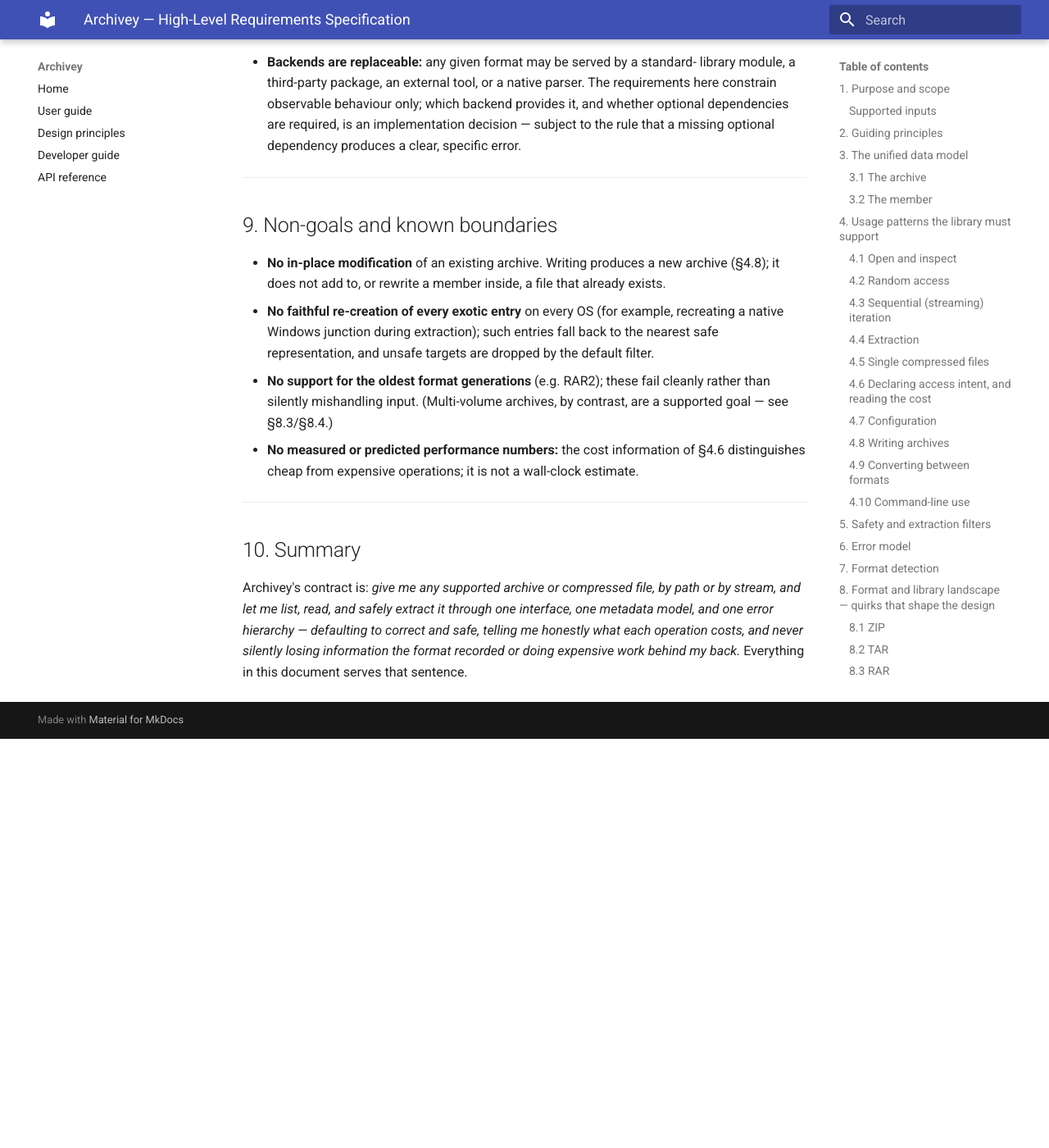
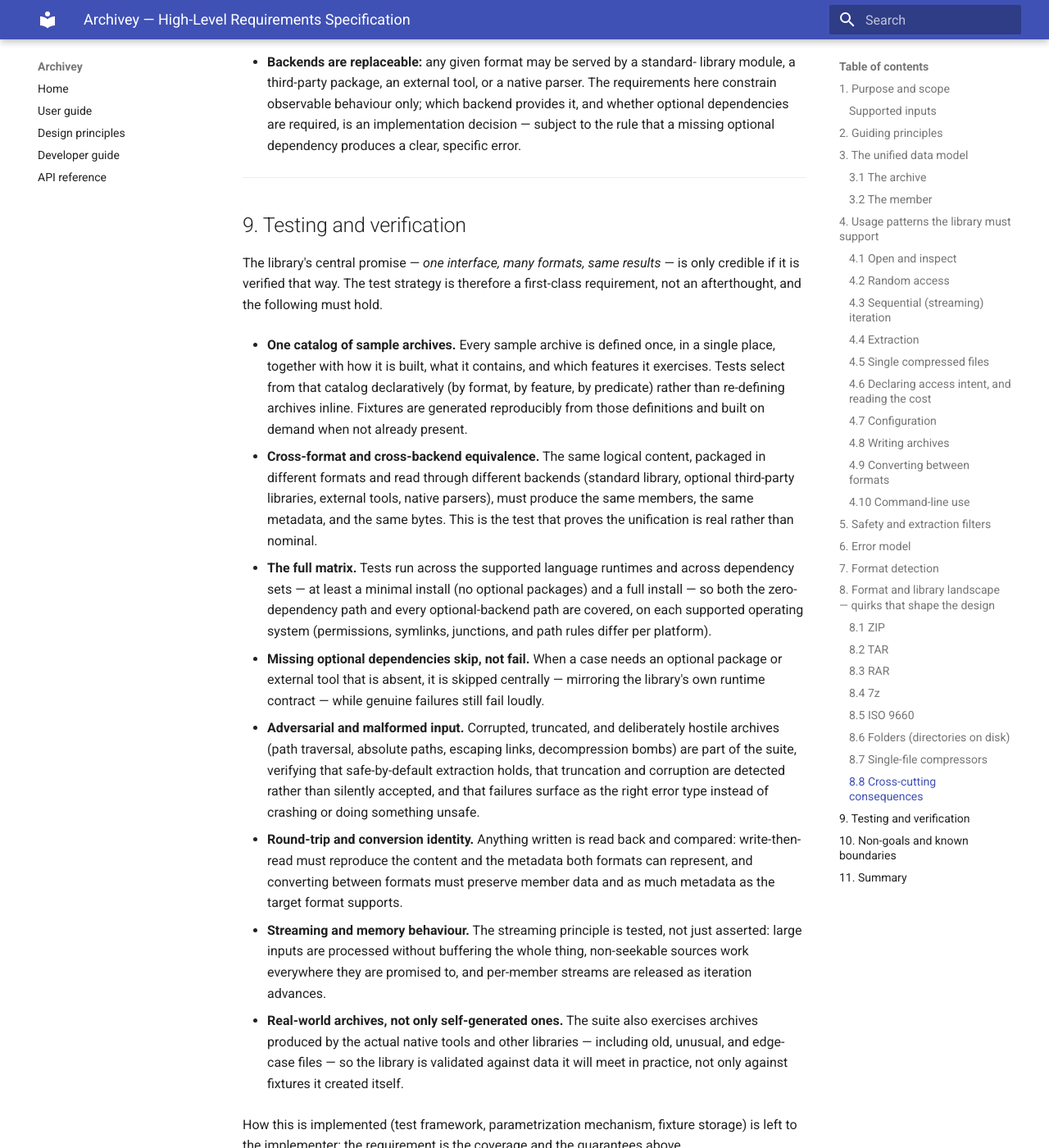
Before and after one commit to davitf/archivey-dev, an MkDocs documentation site: the page built from docs/high-level-spec/requirements.md, in a window 1280 px wide and 1400 px high, scrolled down 11921 px. Shown: the whole window at 82% size. Built offline with MkDocs 1.6.1 and Material for MkDocs 9.7.7, drawn with Linux system fonts in a browser that asks for light colours; before the commit the page ends 12822 px from its top, so only the background shows below that; some of the changed text lies outside the part shown.

Commit message:
Add testing and verification section to high-level spec

```diff
--- a/docs/high-level-spec/requirements.md
+++ b/docs/high-level-spec/requirements.md
@@ -513,7 +513,64 @@ for; they explain why several requirements above exist. Implementation choices
 
 ---
 
-## 9. Non-goals and known boundaries
+## 9. Testing and verification
+
+The library's central promise — *one interface, many formats, same results* — is
+only credible if it is verified that way. The test strategy is therefore a
+first-class requirement, not an afterthought, and the following must hold.
+
+- **One catalog of sample archives.** Every sample archive is defined once, in a
+  single place, together with how it is built, what it contains, and which
+  features it exercises. Tests select from that catalog declaratively (by format,
+  by feature, by predicate) rather than re-defining archives inline. Fixtures are
+  generated reproducibly from those definitions and built on demand when not
+  already present.
+
+- **Cross-format and cross-backend equivalence.** The same logical content,
+  packaged in different formats and read through different backends (standard
+  library, optional third-party libraries, external tools, native parsers), must
+  produce the same members, the same metadata, and the same bytes. This is the
+  test that proves the unification is real rather than nominal.
+
+- **The full matrix.** Tests run across the supported language runtimes and across
+  dependency sets — at least a minimal install (no optional packages) and a
+  full install — so both the zero-dependency path and every optional-backend path
+  are covered, on each supported operating system (permissions, symlinks,
+  junctions, and path rules differ per platform).
+
+- **Missing optional dependencies skip, not fail.** When a case needs an optional
+  package or external tool that is absent, it is skipped centrally — mirroring the
+  library's own runtime contract — while genuine failures still fail loudly.
+
+- **Adversarial and malformed input.** Corrupted, truncated, and deliberately
+  hostile archives (path traversal, absolute paths, escaping links, decompression
+  bombs) are part of the suite, verifying that safe-by-default extraction holds,
+  that truncation and corruption are detected rather than silently accepted, and
+  that failures surface as the right error type instead of crashing or doing
+  something unsafe.
+
+- **Round-trip and conversion identity.** Anything written is read back and
+  compared: write-then-read must reproduce the content and the metadata both
+  formats can represent, and converting between formats must preserve member data
+  and as much metadata as the target format supports.
+
+- **Streaming and memory behaviour.** The streaming principle is tested, not just
+  asserted: large inputs are processed without buffering the whole thing,
+  non-seekable sources work everywhere they are promised to, and per-member
+  streams are released as iteration advances.
+
+- **Real-world archives, not only self-generated ones.** The suite also exercises
+  archives produced by the actual native tools and other libraries — including
+  old, unusual, and edge-case files — so the library is validated against data it
+  will meet in practice, not only against fixtures it created itself.
+
+How this is implemented (test framework, parametrization mechanism, fixture
+storage) is left to the implementer; the requirement is the coverage and the
+guarantees above.
+
+---
+
+## 10. Non-goals and known boundaries
 
 - **No in-place modification** of an existing archive. Writing produces a new
   archive (§4.8); it does not add to, or rewrite a member inside, a file that
@@ -530,7 +587,7 @@ for; they explain why several requirements above exist. Implementation choices
 
 ---
 
-## 10. Summary
+## 11. Summary
 
 Archivey's contract is: *give me any supported archive or compressed file, by
 path or by stream, and let me list, read, and safely extract it through one
```
Also changed, not shown: other parts of docs/high-level-spec/requirements.md (+1 -1 lines).
